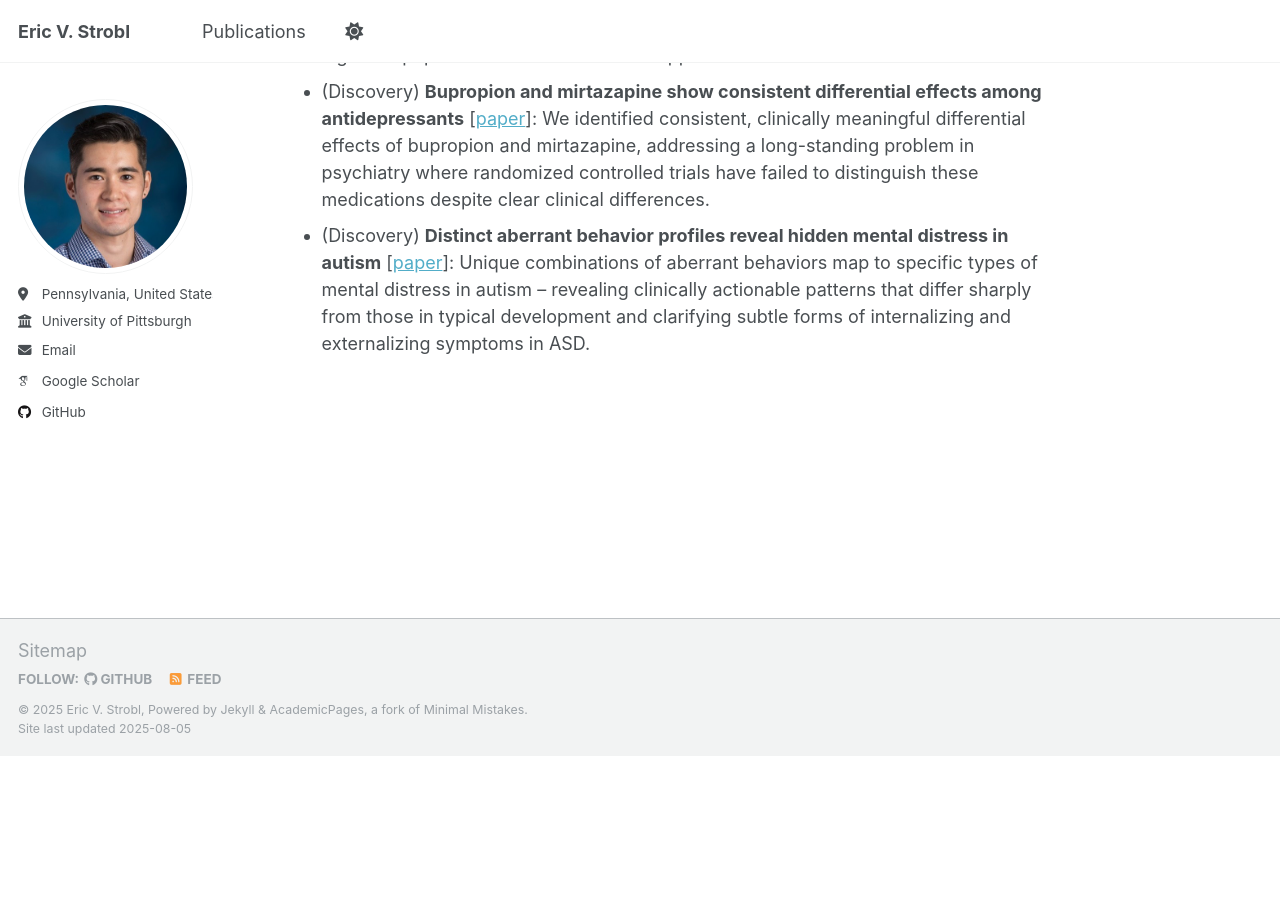
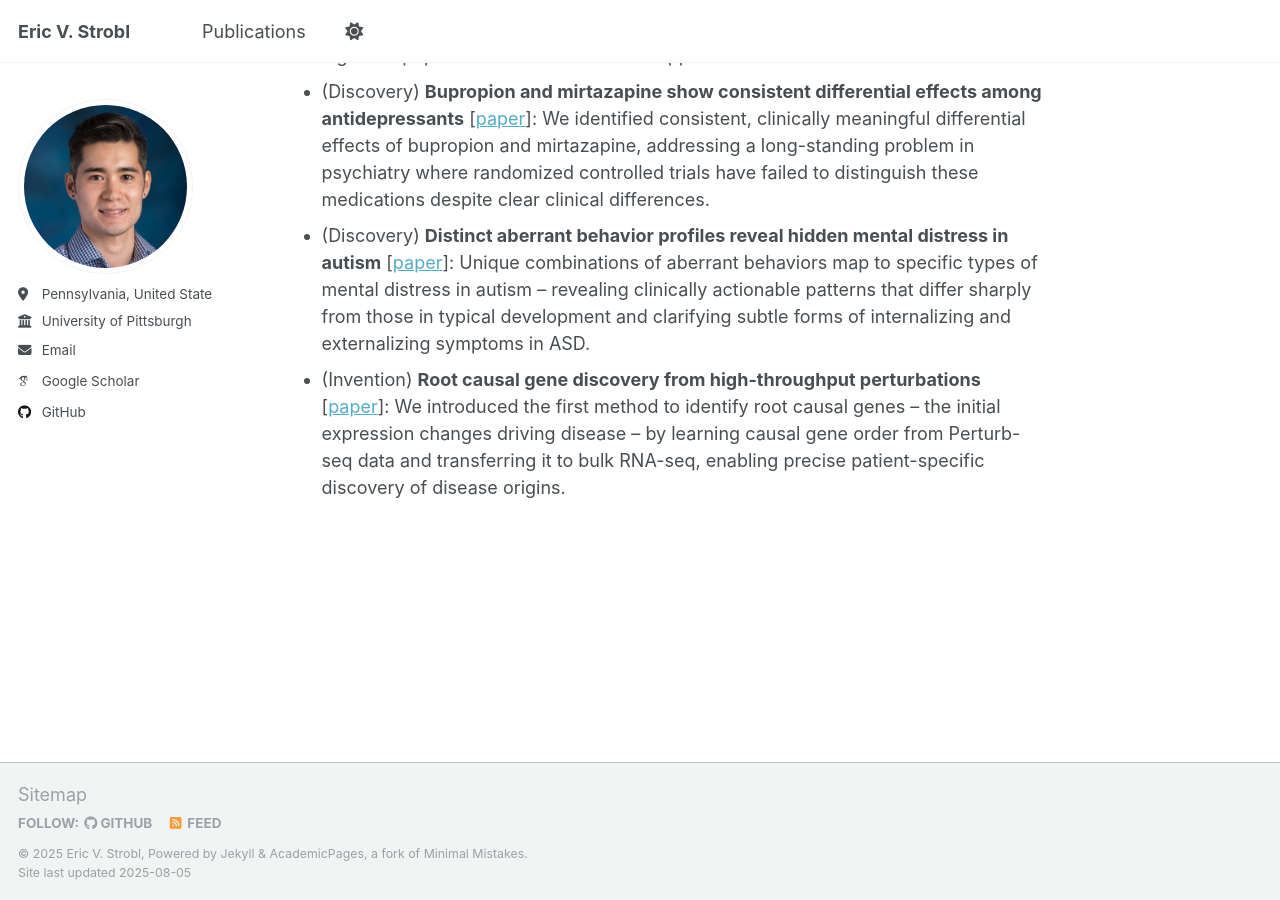
Before and after one commit to ericstrobl/ericstrobl.github.io, a Jekyll site: the page built from _pages/about.md, in a window 1280 px wide and 900 px high, scrolled down 651 px. Built offline with Jekyll 4.4.1, drawn with Linux system fonts in a browser that asks for light colours; some web fonts are replaced; a script that is not in the unit is left out; before the commit the page ends 1407 px from its top, so only the background shows below that.

Commit message:
Update about.md

```diff
--- a/_pages/about.md
+++ b/_pages/about.md
@@ -16,3 +16,4 @@ Recent Inventions & Discoveries
 - (Invention) **Allowing algorithms to learn truly predictable clinical outcomes** [[paper](https://www.medrxiv.org/content/10.1101/2025.04.11.25325553v1)]: In psychiatry, outcomes are often predefined and treated as fixed, limiting discovery. Our SCORE algorithm instead lets data reveal clinically interpretable outcomes that are genuinely predictable over time, uncovering novel and actionable patterns in high-risk populations that conventional approaches overlook.
 - (Discovery) **Bupropion and mirtazapine show consistent differential effects among antidepressants** [[paper](https://www.sciencedirect.com/science/article/pii/S0165032725009930)]: We identified consistent, clinically meaningful differential effects of bupropion and mirtazapine, addressing a long-standing problem in psychiatry where randomized controlled trials have failed to distinguish these medications despite clear clinical differences.
 - (Discovery) **Distinct aberrant behavior profiles reveal hidden mental distress in autism** [[paper](https://www.medrxiv.org/content/10.1101/2025.02.01.25321517v2)]: Unique combinations of aberrant behaviors map to specific types of mental distress in autism -- revealing clinically actionable patterns that differ sharply from those in typical development and clarifying subtle forms of internalizing and externalizing symptoms in ASD.
+- (Invention) **Root causal gene discovery from high-throughput perturbations** [[paper](https://elifesciences.org/articles/100949)]: We introduced the first method to identify root causal genes -- the initial expression changes driving disease -- by learning causal gene order from Perturb-seq data and transferring it to bulk RNA-seq, enabling precise patient-specific discovery of disease origins.
```
